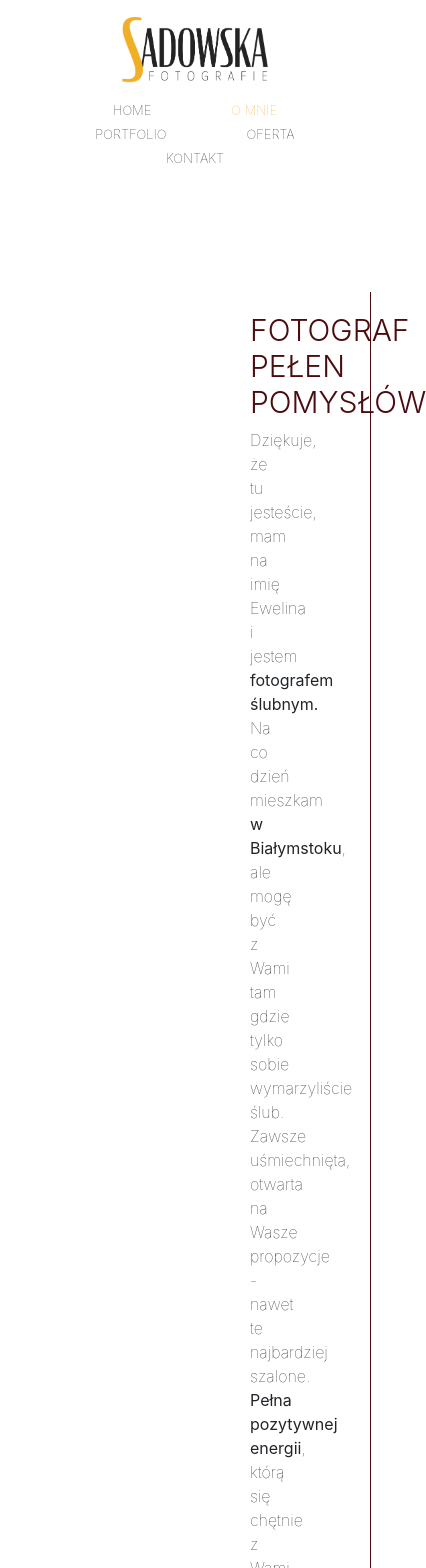
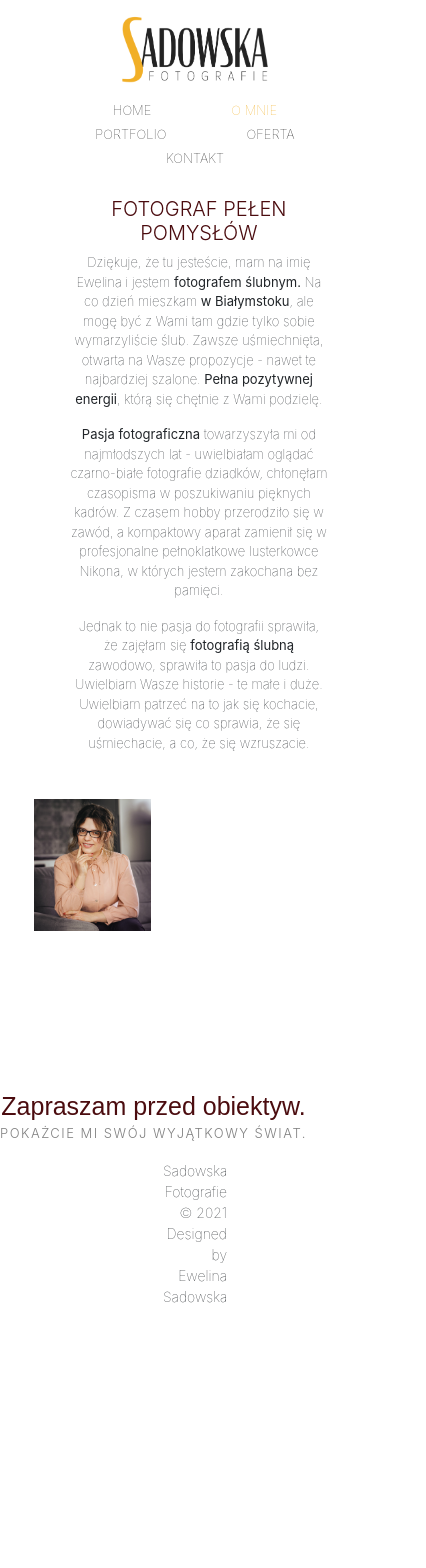
Before and after one commit to esdvska/sadowska, a React (Create React App) app: page /omnie in a window 390 px wide. Shown: the top 1568 px of the page, 426 px wide, since content can reach past the window. After the commit the page ends 1317 px from the top, so only its background shows below. Built offline with nearby package versions, Linux system fonts and the light colour scheme; a web font is replaced by a local one.

Commit message:
about section media query

```diff
--- a/package.json
+++ b/package.json
@@ -13,6 +13,7 @@
     "react-icons": "^4.1.0",
     "react-images": "^1.1.7",
     "react-photo-gallery": "^8.0.0",
+    "react-responsive": "^8.2.0",
     "react-router-dom": "^5.2.0",
     "react-scripts": "4.0.1",
     "react-scroll-up-button": "^1.6.4",
--- a/src/pages/About.js
+++ b/src/pages/About.js
@@ -1,8 +1,12 @@
 import React from "react";
+import { useMediaQuery } from "react-responsive";
+
 import "../styles/About.css";
 
 import profile from "../images/profile2.jpg";
 const About = () => {
+  const isSmall = useMediaQuery({ query: "(max-width:800px" });
+
   return (
     <div className="about">
       <div className="info">
@@ -31,12 +35,23 @@ const About = () => {
           to jak się kochacie, dowiadywać się co sprawia, że się uśmiechacie, a
           co, że się wzruszacie.{" "}
         </p>
-        <h2>Zapraszam przed obiektyw.</h2>
-        <h3>Pokażcie mi swój wyjątkowy świat.</h3>
+        {isSmall ? null : (
+          <section>
+            {" "}
+            <h2>Zapraszam przed obiektyw.</h2>
+            <h3>Pokażcie mi swój wyjątkowy świat.</h3>
+          </section>
+        )}
       </div>
       <aside>
         <img src={profile} alt="Ewelina Sadowska" />
       </aside>
+      {isSmall ? (
+        <div className="added_about">
+          <h2>Zapraszam przed obiektyw.</h2>
+          <h3>Pokażcie mi swój wyjątkowy świat.</h3>
+        </div>
+      ) : null}
     </div>
   );
 };
--- a/src/styles/About.css
+++ b/src/styles/About.css
@@ -1,22 +1,46 @@
+/* WRAPPER */
 .about {
   vertical-align: center;
-  margin: 0 auto;
+  margin: 80px auto;
+  padding-bottom: 250px;
+}
+@media (max-width: 1280px) {
+  .about {
+    margin-top: 50px;
+  }
+}
+@media (max-width: 1024px) {
+  .about {
+    margin-top: 40px;
+  }
+}
+@media (max-width: 800px) {
+  .about {
+    margin-top: 10px;
+    padding-bottom: 0px;
+  }
 }
 
+/* SEKCJA INFO - NAPISY */
 .info {
   float: left;
-  padding: 20px 120px 30px 250px;
+  padding: 55px 8vw 60px 10vw;
   border-right: 1px solid rgb(75, 12, 15);
-  margin: 110px auto;
+  margin: auto;
   width: 50%;
 }
-.about aside {
-  float: left;
-  width: 50%;
+
+@media (max-width: 1668px) {
+  .info {
+    padding: 5px 6vw 30px 8vw;
+  }
 }
-.about aside img {
-  width: 46%;
-  margin: 110px 200px 110px auto;
+@media (max-width: 800px) {
+  .info {
+    float: none;
+    border: none;
+    width: 80%;
+  }
 }
 
 .about h1 {
@@ -24,14 +48,128 @@
   font-size: 30px;
   color: rgb(75, 12, 15);
 }
+@media (max-width: 1024px) {
+  .about h1 {
+    font-size: 22px;
+  }
+}
+@media (max-width: 1024px) {
+  .about h1 {
+    font-size: 20px;
+  }
+}
 .about h2 {
   font-weight: 300;
-  font-size: 25px;
+  font-size: 30px;
   color: rgb(75, 12, 15);
+  font-family: p22-pouty-pro, sans-serif;
+  margin-bottom: 5px;
+  margin-top: 60px;
+}
+/* @media (max-width: 1280px) {
+  .about h2 {
+    font-size: 17px;
+  }
+} */
+
+@media (max-width: 1024px) {
+  .about h2 {
+    font-size: 15px;
+  }
 }
 
 .about h3 {
   font-weight: 300;
-  font-size: 20px;
-  color: rgb(75, 12, 15);
+  font-size: 15px;
+
+  color: grey;
+  text-transform: uppercase;
+  letter-spacing: 1.5px;
 }
+@media (max-width: 1280px) {
+  .about h3 {
+    font-size: 16px;
+  }
+}
+@media (max-width: 1024px) {
+  .about h3 {
+    font-size: 14px;
+  }
+}
+@media (max-width: 1280px) {
+  .about p {
+    font-size: 15px;
+  }
+}
+
+@media (max-width: 1024px) {
+  .about p {
+    font-size: 13px;
+  }
+}
+
+/* SEKCJA IMG */
+.about aside {
+  float: left;
+
+  width: 50%;
+  height: 40%;
+}
+
+.about aside img {
+  width: 50%;
+  margin-top: 15px;
+  margin-bottom: 80px;
+  margin-right: 15%;
+  vertical-align: center;
+}
+
+@media (max-width: 1668px) {
+  .about aside img {
+    margin-bottom: 180px;
+    margin-top: 20px;
+  }
+}
+@media (max-width: 1368px) {
+  .about aside img {
+    width: 60%;
+    margin-bottom: 150px;
+    margin-top: 50px;
+  }
+}
+@media (max-width: 1280px) {
+  .about aside img {
+    margin-bottom: 100px;
+    margin-top: 10px;
+  }
+}
+@media (max-width: 1024px) {
+  .about aside img {
+    margin-bottom: 120px;
+  }
+}
+@media (max-width: 800px) {
+  .about aside img {
+    margin-top: 0px;
+    margin-bottom: 0;
+    margin-right: 10px;
+  }
+}
+
+/* sekcja added */
+.added_about {
+  margin-top: 100px;
+  float: left;
+}
+.added_about h2 {
+  font-size: 25px;
+  margin-bottom: 5px;
+  font-family: p22-pouty-pro, sans-serif;
+}
+.added_about h3 {
+  margin-top: 0;
+  font-size: 13px;
+  color: grey;
+  text-transform: uppercase;
+  letter-spacing: 1.5px;
+}
```
Also changed, not shown: 2 other files (tests, documents, lock files or other folders).
